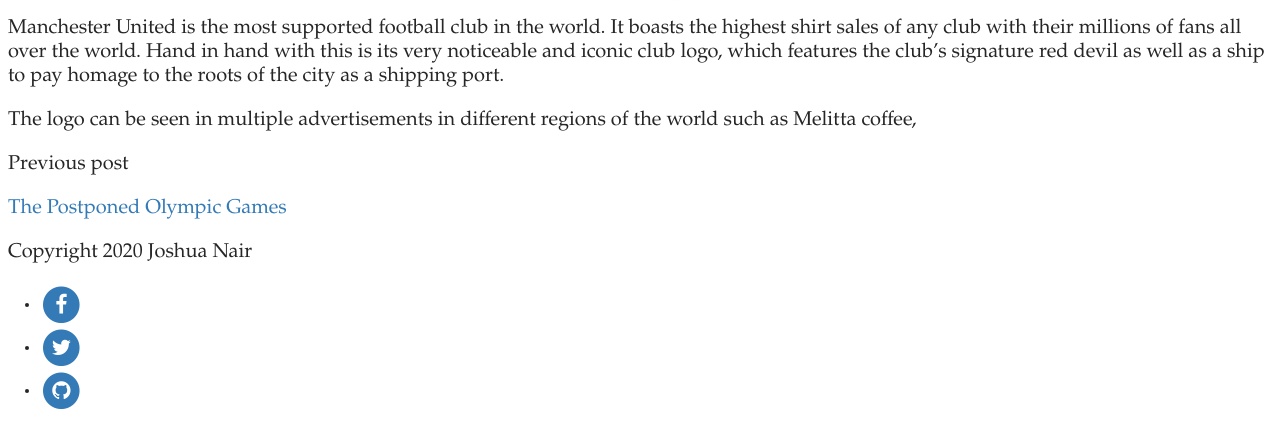
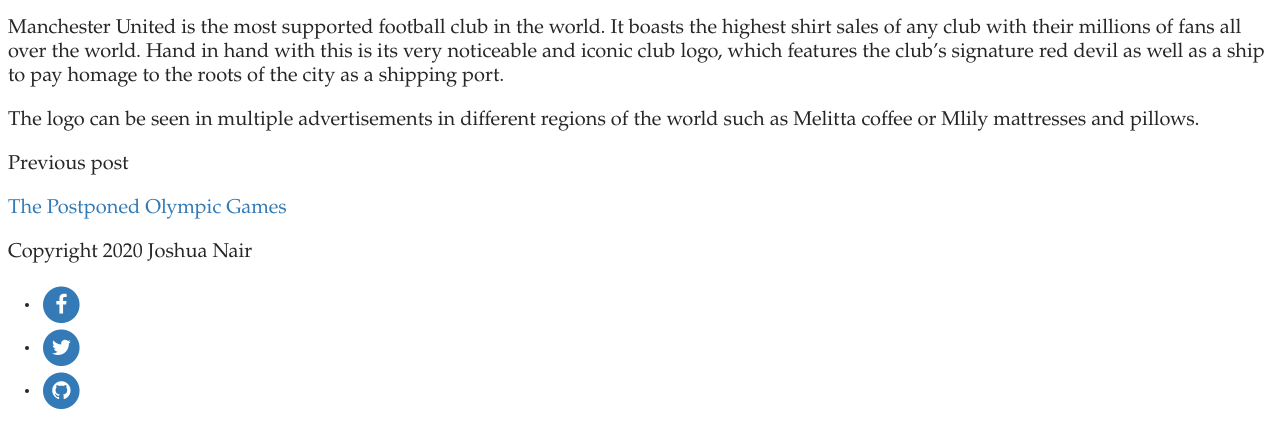
Before and after one commit to joshnair10/TypogBlog, a Jekyll site: the page built from _posts/2020-11-17-the-most-popular-football-club-logo-in-the-world.md, in a window 1280 px wide, cut to the strip 884-1312 px from the top of the page. Built offline with Jekyll 4.4.1, drawn with Linux system fonts in a browser that asks for light colours; some web fonts are replaced; comment, search, counter and statistics services are not loaded.

Commit message:
Update Post “2020-11-17-the-most-popular-football-club-logo-in-the-world”

```diff
--- a/_posts/2020-11-17-the-most-popular-football-club-logo-in-the-world.md
+++ b/_posts/2020-11-17-the-most-popular-football-club-logo-in-the-world.md
@@ -7,4 +7,4 @@ comments: true
 ---
 Manchester United is the most supported football club in the world. It boasts the highest shirt sales of any club with their millions of fans all over the world. Hand in hand with this is its very noticeable and iconic club logo, which features the club's signature red devil as well as a ship to pay homage to the roots of the city as a shipping port.
 
-The logo can be seen in multiple advertisements in different regions of the world such as Melitta coffee,
+The logo can be seen in multiple advertisements in different regions of the world such as Melitta coffee or Mlily mattresses and pillows.
```
